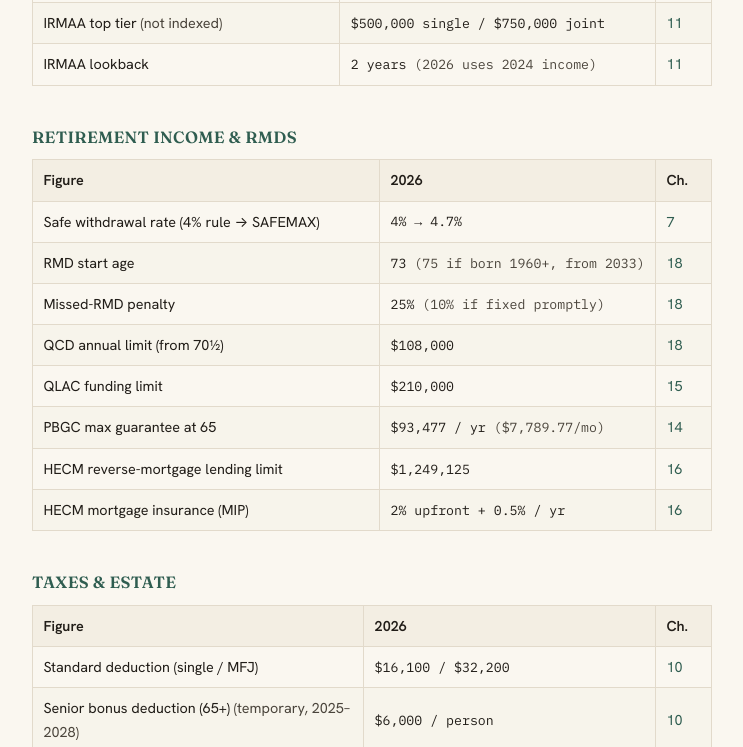
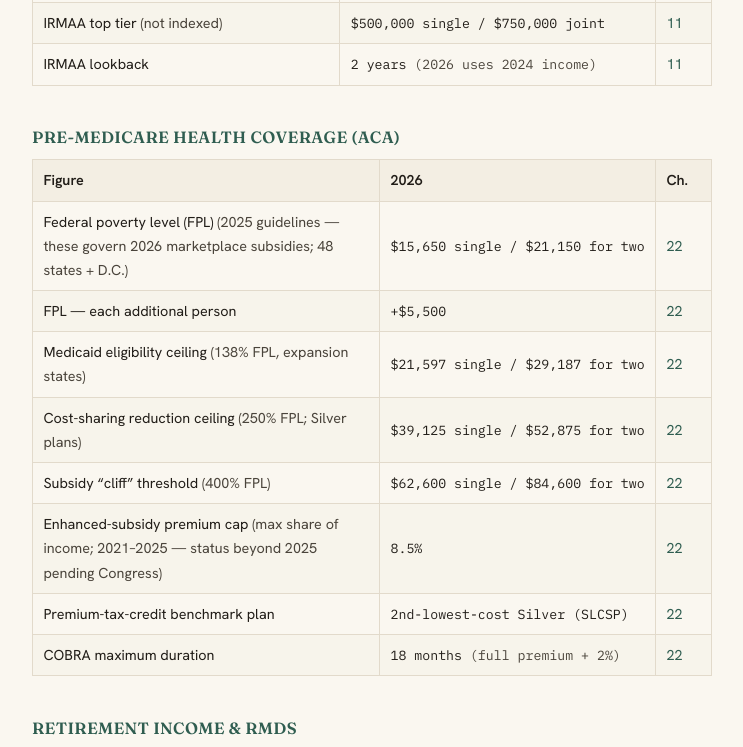
Before and after one commit to n-nachiappan/n-nachiappan.github.io, a website: page guide/appendix-numbers.html in a window 1280 px wide. Shown: the part 1957-2704 px from the top of the page, without its empty margins (268-1011 px from the left). Drawn offline with Linux system fonts and the light colour scheme.

Commit message:
ACA numbers

```diff
--- a/guide/appendix-numbers.html
+++ b/guide/appendix-numbers.html
@@ -71,6 +71,21 @@
 </tbody>
 </table></div>
 
+<h2>Pre-Medicare health coverage (ACA)</h2>
+<div class="tablewrap"><table>
+<thead><tr><th>Figure</th><th style="width:12rem">2026</th><th style="width:3.5rem">Ch.</th></tr></thead>
+<tbody>
+<tr><td>Federal poverty level (FPL) <span style="color:var(--ink-soft)">(2025 guidelines — these govern 2026 marketplace subsidies; 48 states + D.C.)</span></td><td class="mono">$15,650 single / $21,150 for two</td><td><a href="chapter22.html">22</a></td></tr>
+<tr><td>FPL — each additional person</td><td class="mono">+$5,500</td><td><a href="chapter22.html">22</a></td></tr>
+<tr><td>Medicaid eligibility ceiling <span style="color:var(--ink-soft)">(138% FPL, expansion states)</span></td><td class="mono">$21,597 single / $29,187 for two</td><td><a href="chapter22.html">22</a></td></tr>
+<tr><td>Cost-sharing reduction ceiling <span style="color:var(--ink-soft)">(250% FPL; Silver plans)</span></td><td class="mono">$39,125 single / $52,875 for two</td><td><a href="chapter22.html">22</a></td></tr>
+<tr><td>Subsidy “cliff” threshold <span style="color:var(--ink-soft)">(400% FPL)</span></td><td class="mono">$62,600 single / $84,600 for two</td><td><a href="chapter22.html">22</a></td></tr>
+<tr><td>Enhanced-subsidy premium cap <span style="color:var(--ink-soft)">(max share of income; 2021–2025 — status beyond 2025 pending Congress)</span></td><td class="mono">8.5%</td><td><a href="chapter22.html">22</a></td></tr>
+<tr><td>Premium-tax-credit benchmark plan</td><td class="mono">2nd-lowest-cost Silver (SLCSP)</td><td><a href="chapter22.html">22</a></td></tr>
+<tr><td>COBRA maximum duration</td><td class="mono">18 months <span style="color:var(--ink-soft)">(full premium + 2%)</span></td><td><a href="chapter22.html">22</a></td></tr>
+</tbody>
+</table></div>
+
 <h2>Retirement income &amp; RMDs</h2>
 <div class="tablewrap"><table>
 <thead><tr><th>Figure</th><th style="width:12rem">2026</th><th style="width:3.5rem">Ch.</th></tr></thead>
@@ -103,7 +118,9 @@
 <section class="references"><h2>References &amp; sources</h2><ol><li><a href="https://www.irs.gov/newsroom/401k-limit-increases-to-24500-for-2026-ira-limit-increases-to-7500" target="_blank" rel="noopener">IRS — 2026 retirement plan contribution limits (Notice 2025-67)</a></li>
 <li><a href="https://www.ssa.gov/news/en/cola/index.html" target="_blank" rel="noopener">SSA — 2026 COLA, wage base, and benefit figures</a></li>
 <li><a href="https://www.irs.gov/newsroom/irs-releases-tax-inflation-adjustments-for-tax-year-2026" target="_blank" rel="noopener">IRS — 2026 tax inflation adjustments (standard deduction, capital gains, estate)</a></li>
-<li><a href="https://www.cms.gov/newsroom/fact-sheets" target="_blank" rel="noopener">CMS — 2026 Medicare Part B premium &amp; IRMAA</a></li></ol></section>
+<li><a href="https://www.cms.gov/newsroom/fact-sheets" target="_blank" rel="noopener">CMS — 2026 Medicare Part B premium &amp; IRMAA</a></li>
+<li><a href="https://aspe.hhs.gov/topics/poverty-economic-mobility/poverty-guidelines" target="_blank" rel="noopener">HHS — Federal Poverty Guidelines (2025 figures apply to 2026 ACA subsidies)</a></li>
+<li><a href="https://www.healthcare.gov/lower-costs/" target="_blank" rel="noopener">HealthCare.gov — Marketplace premium tax credits &amp; income limits</a></li></ol></section>
 <nav class="pager"><a class="prev" href="appendix-ages.html"><span class="dir">&larr; Previous</span><span class="ttl">Appendix A · Key Ages &amp; Deadlines</span></a><a class="next" href="glossary.html"><span class="dir">Next &rarr;</span><span class="ttl">Glossary</span></a></nav>
 </main>
 </body>
```
